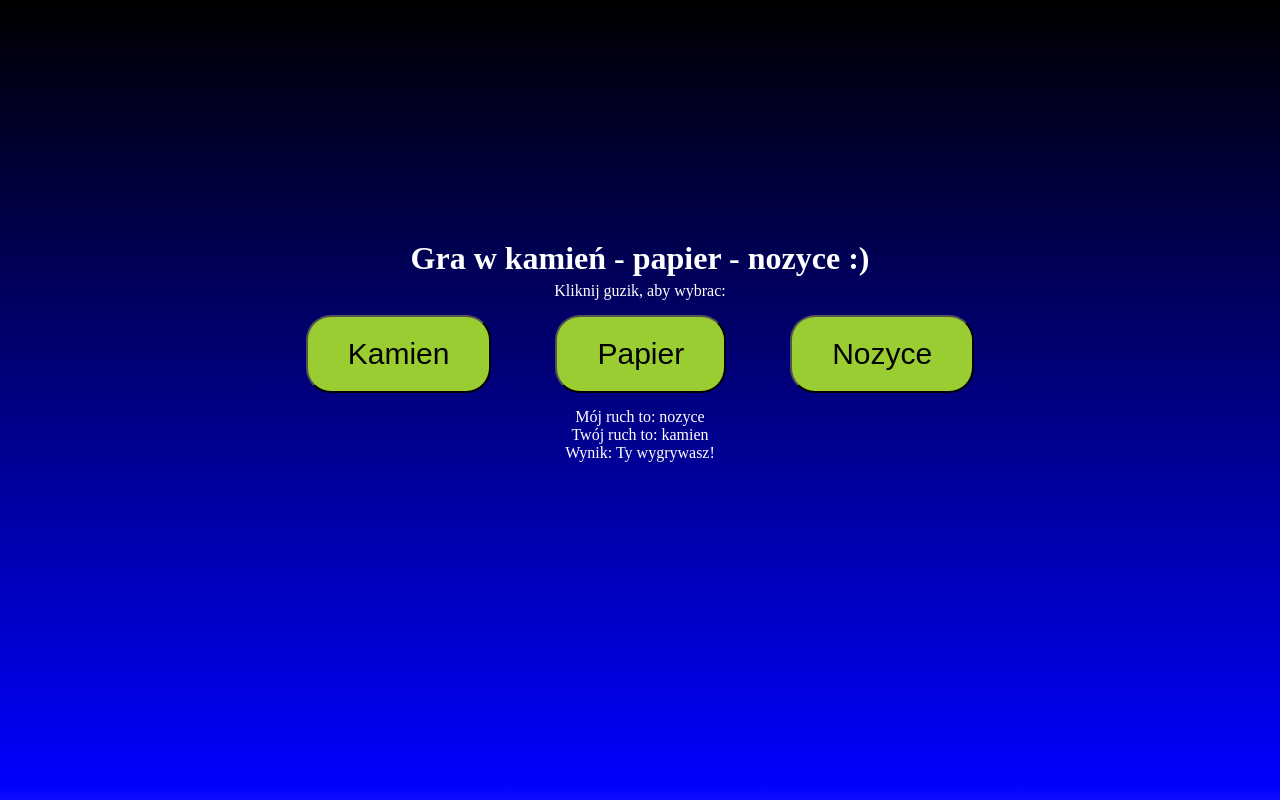
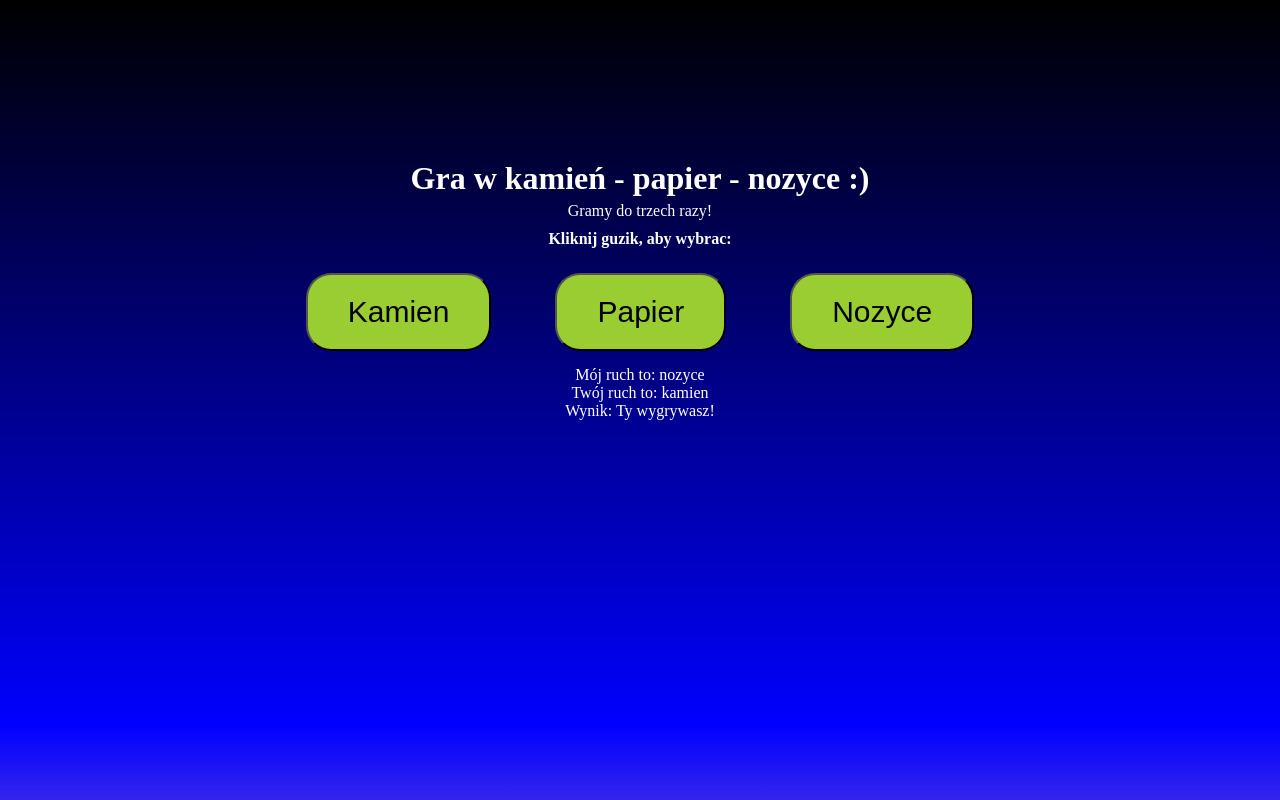
Before and after one commit to wojbiel833/kamien-papier-nozyce, a website: page index.html in a window 1280 px wide. Both pictures are taken after a click on the button "Kamien". Shown: the top 800 px of the page. Drawn offline with Linux system fonts and the light colour scheme.

Commit message:
Change lets to consts & Edit html & styles

```diff
--- a/index.html
+++ b/index.html
@@ -7,15 +7,16 @@
   </head>
   <body>
     <div class="container">
+      <div id="results"></div>
       <div class="playgame">
         <h1>Gra w kamień - papier - nozyce :)</h1>
+        <p>Gramy do trzech razy!</p>
         <p>Kliknij guzik, aby wybrac:</p>
         <div id="buttons">
           <button id="play-rock">Kamien</button>
           <button id="play-paper">Papier</button>
           <button id="play-scissors">Nozyce</button>
         </div>
-        <div id="results"></div>
       </div>
       <div id="messages"></div>
     </div>
--- a/js/script.js
+++ b/js/script.js
@@ -1,40 +1,40 @@
 'use strict';
-
+{
     //PORÓWNANIE WYNIKÓW
     let playerPoints = 0;
     let computerPoints = 0;
 
-function compareResults(){
-  if(playerPoints === 3) printMessage('Wygrałeś!');
-  else if(computerPoints === 3) printMessage('Przegrałeś!');
+    function compareResults() {
+        if (playerPoints === 3) printMessage('Wygrałeś!');
+        else if (computerPoints === 3) printMessage('Przegrałeś!');
     }
 
     // RUCH KOMPA
     function playGame(playerInput) {
 
-    function getMoveName(argMoveId){
-        if(argMoveId == 1){ return 'kamien'; }
-        else if (argMoveId == 2){ return 'papier'; }
-        else if (argMoveId == 3){ return 'nozyce'; }
+        function getMoveName(argMoveId) {
+            if (argMoveId == 1) { return 'kamien'; }
+            else if (argMoveId == 2) { return 'papier'; }
+            else if (argMoveId == 3) { return 'nozyce'; }
 
             printMessage('Nie znam ruchu o id ' + argMoveId + '.');
             return 'nieznany ruch';
         }
 
-    function displayResult(argComputerMove, argPlayerMove){
-        if(argComputerMove == 'kamien' && argPlayerMove == 'papier'){ return 'Ty wygrywasz!'; }
-        else if(argComputerMove == 'kamien' && argPlayerMove == 'nozyce'){ return 'Ja wygrywam!'; }
-        else if(argComputerMove == 'papier' && argPlayerMove == 'nozyce'){ return 'Ty wygrywasz!'; }
-        else if(argComputerMove == 'papier' && argPlayerMove == 'kamien'){ return 'Ja wygrywam!';}
-        else if(argComputerMove =='nozyce' && argPlayerMove == 'kamien'){ return 'Ty wygrywasz!'; }
-        else if(argComputerMove == 'nozyce' && argPlayerMove == 'papier'){ return 'Ja wygrywam!'; }
-        else if(argComputerMove == argPlayerMove){ return 'Remis!'; }
-        else if(argPlayerMove == 'nieznany ruch'){ return 'nieznany ruch'; }
+        function displayResult(argComputerMove, argPlayerMove) {
+            if (argComputerMove == 'kamien' && argPlayerMove == 'papier') { return 'Ty wygrywasz!'; }
+            else if (argComputerMove == 'kamien' && argPlayerMove == 'nozyce') { return 'Ja wygrywam!'; }
+            else if (argComputerMove == 'papier' && argPlayerMove == 'nozyce') { return 'Ty wygrywasz!'; }
+            else if (argComputerMove == 'papier' && argPlayerMove == 'kamien') { return 'Ja wygrywam!'; }
+            else if (argComputerMove == 'nozyce' && argPlayerMove == 'kamien') { return 'Ty wygrywasz!'; }
+            else if (argComputerMove == 'nozyce' && argPlayerMove == 'papier') { return 'Ja wygrywam!'; }
+            else if (argComputerMove == argPlayerMove) { return 'Remis!'; }
+            else if (argPlayerMove == 'nieznany ruch') { return 'nieznany ruch'; }
         }
 
-    let randomNumber = Math.floor(Math.random() * 3 + 1);
+        const randomNumber = Math.floor(Math.random() * 3 + 1);
 
-    let argComputerMove = getMoveName(randomNumber);
+        const argComputerMove = getMoveName(randomNumber);
 
         printMessage('Mój ruch to: ' + argComputerMove);
 
@@ -42,7 +42,7 @@ function playGame(playerInput) {
 
         // let playerInput = prompt('Wybierz swój ruch! 1: kamień, 2: papier, 3: nożyce.');
 
-    let argPlayerMove = getMoveName(playerInput);
+        const argPlayerMove = getMoveName(playerInput);
 
         /*
         if(playerInput == '1'){ playerMove = 'kamien'; }
@@ -53,17 +53,17 @@ function playGame(playerInput) {
 
         // WYNIK GRY
 
-    let result = displayResult(argComputerMove, argPlayerMove);
+        const result = displayResult(argComputerMove, argPlayerMove);
 
-    function displayResult(argComputerMove, argPlayerMove){
-        if(
+        function displayResult(argComputerMove, argPlayerMove) {
+            if (
                 (argComputerMove == 'kamien' && argPlayerMove == 'papier') ||
                 (argComputerMove == 'papier' && argPlayerMove == 'nozyce') ||
                 (argComputerMove == 'nozyce' && argPlayerMove == 'kamien')) {
                 playerPoints = playerPoints + 1;
                 return 'Ty wygrywasz!';
             }
-            else if(argComputerMove == argPlayerMove) return 'Remis!';
+            else if (argComputerMove == argPlayerMove) return 'Remis!';
             else {
                 computerPoints = computerPoints + 1;
                 return 'Ja wygrywam!';
@@ -84,12 +84,13 @@ clearMessages();
 
     // BUTTONY
 
-document.getElementById('play-rock').addEventListener('click', function() {
+    document.getElementById('play-rock').addEventListener('click', function () {
         playGame(1);
     });
-document.getElementById('play-paper').addEventListener('click', function() {
+    document.getElementById('play-paper').addEventListener('click', function () {
         playGame(2);
     });
-document.getElementById('play-scissors').addEventListener('click', function() {
+    document.getElementById('play-scissors').addEventListener('click', function () {
         playGame(3);
     });
+}
--- a/sass/style.scss
+++ b/sass/style.scss
@@ -1,5 +1,5 @@
 body {
-  background: linear-gradient(180deg, black, blue 75%, white);
+  background: linear-gradient(180deg, black, blue 75%, #aa79c7);
   text-align: center;
 
   *,
@@ -16,10 +16,15 @@ body {
   position: relative;
 }
 .playgame {
-  margin-top: 30vh;
+  margin-top: 20vh;
   background: transparent;
   p {
-    margin-top: 5px;
+    margin: 5px 0;
+
+    &:last-of-type {
+      font-weight: 900;
+      margin: 10px 0;
+    }
   }
   button {
     margin: 15px 30px 15px;
```
Also changed, not shown: css/style.css, 1 other file. Lines whose indentation alone changed are shown as unchanged.
